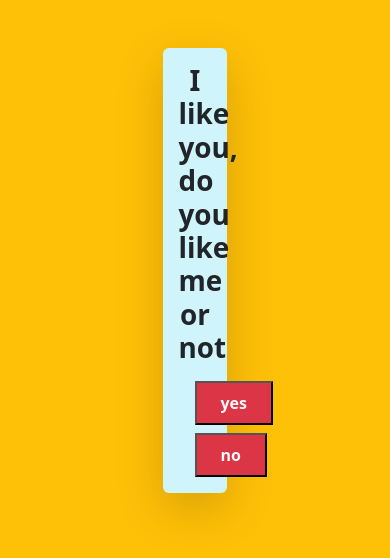
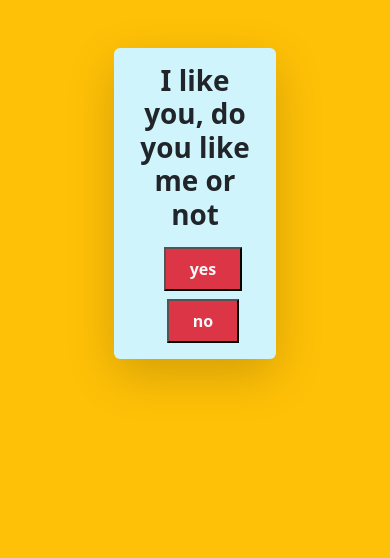
Before and after one commit to Privotech/propose, a plain HTML site: page index.html in a window 390 px wide. Drawn offline with Linux system fonts and the light colour scheme.

Commit message:
responsiveness

```diff
--- a/index.html
+++ b/index.html
@@ -7,7 +7,7 @@
     <title>Document</title>
 </head>
 <body class="bg-warning">
-   <div class="container container-fluid col-2 text-center mt-5 shadow-lg p-3 mb-5 bg-body rounded bg-info-subtle d-block">
+   <div class="container container-fluid col-lg-2 col-5 text-center mt-5 shadow-lg p-3 mb-5 bg-body rounded bg-info-subtle  d-block">
     <h1 class="fw-bolder">I like you, do you like me or not</h1>
     <button onclick="alert('Thanks babe i love you')" class="px-4 py-2 bg-danger text-light fw-bolder mt-2 ms-3">yes</button>
     <button onclick="alert('It will never be well with u so u are just playing with my feelings ur papa.')" class="px-4 py-2 bg-danger text-light fw-bolder mt-2 ms-3">no</button>
```
Also changed, not shown: script.js (added, +8 -0 lines).
